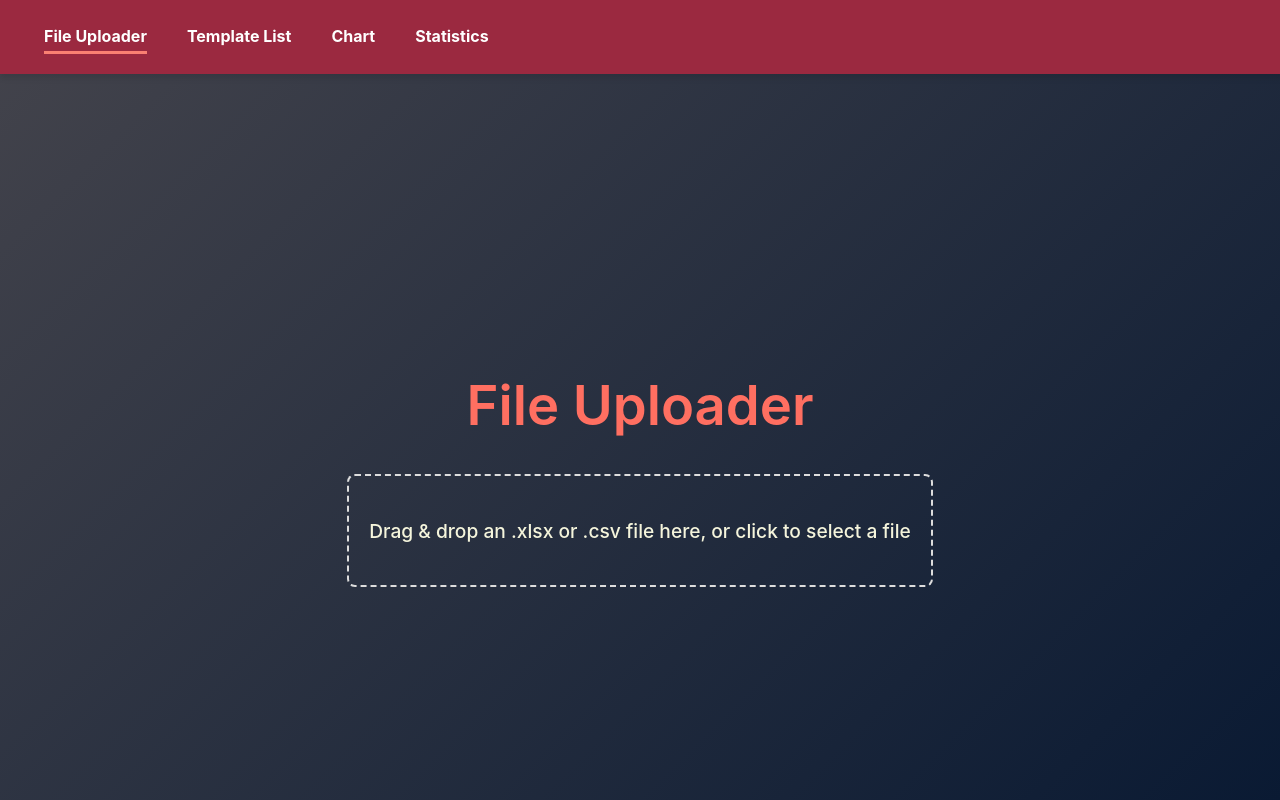
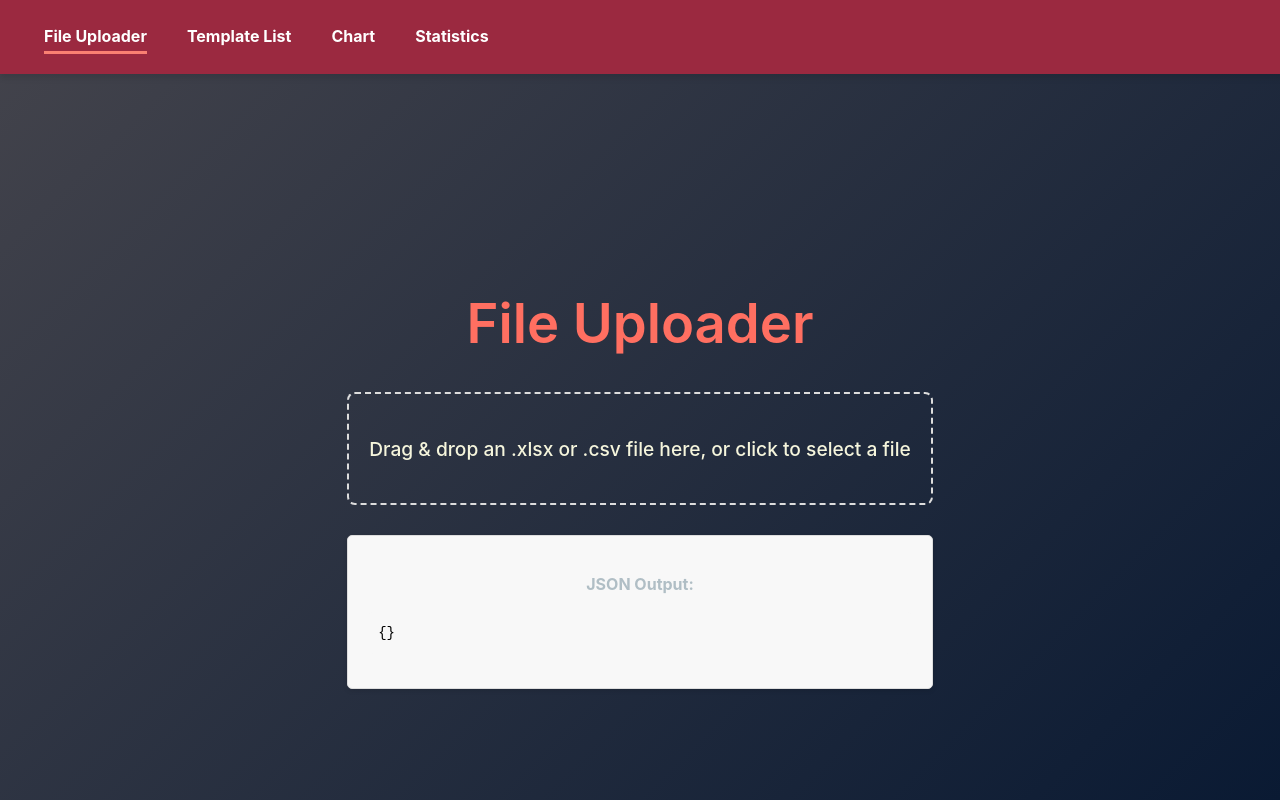
Before and after one commit to skolumban-ex/qualitas-support, a React (Vite) app in the folder frontend/my-react-app/: page / in a window 1280 px wide. Shown: the top 800 px of the page. Built offline with nearby package versions, Linux system fonts and the light colour scheme.

Commit message:
Added output display

```diff
--- a/frontend/my-react-app/src/components/FileUploader.css
+++ b/frontend/my-react-app/src/components/FileUploader.css
@@ -1,3 +1,30 @@
+.json-output-container {
+  margin-top: 20px;
+  padding: 10px;
+  background-color: #f8f8f8;
+  border: 1px solid #ddd;
+  border-radius: 8px;
+}
+
+.json-output-container h3 {
+  margin-bottom: 10px;
+  color: #333;
+  font-size: 16px;
+}
+
+.formatted-json {
+  font-family: 'Courier New', Courier, monospace;
+  font-size: 14px;
+  color: black;
+  background-color: #f8f8f8;
+  padding: 10px;
+  border-radius: 5px;
+  white-space: pre-wrap; /* Prevents horizontal scrolling */
+  word-break: break-word; /* Breaks long strings */
+  overflow-x: auto; /* Adds horizontal scrolling for very wide content */
+}
+
+
 .file-uploader {
   width: 100%;
   margin: 0 auto;
--- a/frontend/my-react-app/src/components/FileUploader.tsx
+++ b/frontend/my-react-app/src/components/FileUploader.tsx
@@ -1,4 +1,3 @@
-// components/FileUploader.tsx
 import React, { useState } from 'react';
 import { useDropzone } from 'react-dropzone';
 import axios from 'axios';
@@ -32,6 +31,7 @@ const FileUploader: React.FC = () => {
 
   const handleExportJSON = (json: any) => {
     console.log("Exportált JSON:", JSON.stringify(json, null, 2));
+    setJsonOutput(json);
   };
 
   const openTemplateList = () => {
@@ -216,8 +216,6 @@ const FileUploader: React.FC = () => {
     setSelectedColumns([]);
   };
 
-
-  // New updateEncodedValue function
   const updateEncodedValue = (columnName: string, rowIndex: number, newValue: string) => {
     setTemporaryEncodedValues((prevValues) => ({
       ...prevValues,
@@ -248,9 +246,6 @@ const FileUploader: React.FC = () => {
 
   return (
     <div className="file-uploader">
-      <div>
-
-      </div>
       <div {...getRootProps()} className="dropzone">
         <input {...getInputProps()} />
         <p>Drag & drop an .xlsx or .csv file here, or click to select a file</p>
@@ -284,22 +279,6 @@ const FileUploader: React.FC = () => {
             </div>
           </div>
 
-          {/*
-          <div className="action-dropdown-container">
-            <h3>Select an action:</h3>
-            <select
-              className="action-dropdown"
-              value={selectedAction}
-              onChange={(e) => setSelectedAction(e.target.value)}
-            >
-              <option value="none" disabled>Select</option>
-              <option value="ignore">Ignore</option>
-              <option value="encode">Encode</option>
-              <option value="merge">Merge</option>
-            </select>
-            <button className="action-button" onClick={handleAction}>Add</button>
-          </div>
-          */}
           {selectedColumns.length > 0 && (
             <div className="table-container">
               <DynamicMultiHeaderTable
@@ -312,79 +291,16 @@ const FileUploader: React.FC = () => {
               />
             </div>
           )}
-
-
-          {/* <div className="json-output-container">
-            <h3>Template Preview:</h3>
-            <div className="json-output-content">
-              {jsonOutput.ignore && jsonOutput.ignore.length > 0 && (
-                <div className="output-block">
-                  <div className="output-header"><strong>Ignored Columns:</strong></div>
-                  <div className="output-rows">
-                    {jsonOutput.ignore.map((columnName, index) => (
-                      <div key={index} className="output-row">
-                        {columnName}
-                      </div>
-                    ))}
-                  </div>
         </div>
       )}
 
-              {jsonOutput.encode && jsonOutput.encode.length > 0 && (
-                <div className="output-block">
-                  <div className="output-header"><strong>Encoded Columns:</strong></div>
-                  {jsonOutput.encode.map((encodedColumn, columnIndex) => {
-                    const [columnName] = Object.keys(encodedColumn);
-                    const encodedValues = encodedColumn[columnName];
-                    return (
-                      <div key={columnIndex} className="output-column">
-                        <strong>{columnName}</strong>
-                        {encodedValues.map((value, valueIndex) => (
-                          <div key={valueIndex} className="output-row">
-                            {value.original}: {value.encoded}
+      <div className="json-output-container">
+        <h3>JSON Output:</h3>
+        <pre className="formatted-json">{JSON.stringify(jsonOutput, null, 2)}</pre>
       </div>
-                        ))}
     </div>
   );
-                  })}
-                </div>
-              )}
 
-              {jsonOutput.merge && jsonOutput.merge.length > 0 && (
-                <div className="output-block">
-                  <div className="output-header"><strong>Merged Columns:</strong></div>
-                  {jsonOutput.merge.map((mergedData, mergeIndex) => {
-                    const filteredRows = mergedData.mergedValues.filter(row => row.encoded.trim() !== '');
-
-                    if (filteredRows.length > 0) {
-                      return (
-                        <div key={mergeIndex} className="merged-column">
-                          <strong>{mergedData.mergedColumns.join(', ')}:</strong>
-                          {filteredRows.map((value, valueIndex) => (
-                            <div key={valueIndex}>
-                              {value.original} &gt; {value.encoded}
-                            </div>
-                          ))}
-                        </div>
-                      );
-                    } else {
-                      return null;
-                    }
-                  })}
-                </div>
-              )}
-            </div>
-
-            <div className="action-buttons">
-              <button className="template-button" onClick={openTemplateList}>Templates List</button>
-              <button className="template-button" onClick={handleCreateTemplate}>Create Template</button>
-            </div>
-          </div> */}
-        </div>
-      )}
-    </div>
-
-  );
 };
 
 export default FileUploader;
```
Lines whose indentation alone changed are shown as unchanged.
